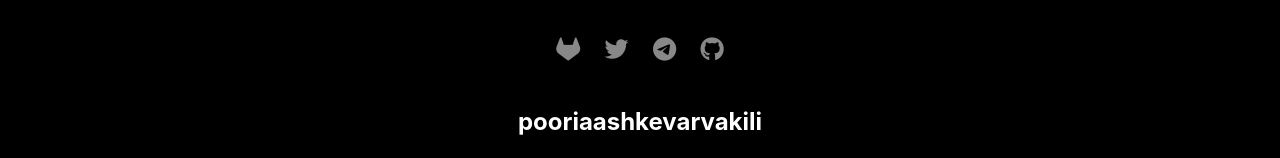
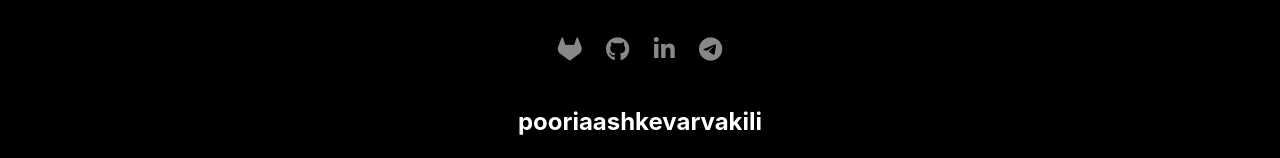
Before and after one commit to pooriaashkevarvakili/resume, a Next.js app: page /Footer in a window 1280 px wide. Shown: the top 158 px of the page. Built offline with nearby package versions, Linux system fonts and the light colour scheme.

Commit message:
firstcommit

```diff
--- a/pages/Footer.tsx
+++ b/pages/Footer.tsx
@@ -8,7 +8,13 @@ const Footer: React.FunctionComponent<AppProps> = ({
   return(
 <>
   <footer className="footer">
-      <div className="container text-center"><a className="cc-facebook btn btn-link" href="https://gitlab.com/pooriavakili"><i className="fa fa-gitlab fa-2x " aria-hidden="true"></i></a><a className="cc-twitter btn btn-link " href="https://twitter.com/pooriavakili09"><i className="fa fa-twitter fa-2x " aria-hidden="true"></i></a><a className="cc-google-plus btn btn-link" href="https://web.telegram.org/pooriaashkevarvakili"><i className="fa fa-telegram fa-2x" aria-hidden="true"></i></a><a className="cc-instagram btn btn-link" href="https://github.com/pooriavakili"><i className="fa fa-github fa-2x " aria-hidden="true"></i></a></div>
+        <div className="container text-center">
+          <a className="cc-facebook btn btn-link" href="https://gitlab.com/pooriavakili"><i className="fa fa-gitlab fa-2x " aria-hidden="true"></i></a>
+          <a className="cc-instagram btn btn-link" href="https://github.com/pooriavakili"><i className="fa fa-github fa-2x " aria-hidden="true"></i></a>
+          <a className="cc-twitter btn btn-link " href="https://www.linkedin.com/in/pooria-vakili-6457a917a/"><i className="fa fa-linkedin fa-2x " aria-hidden="true"></i></a>
+          <a className="cc-google-plus btn btn-link" href="https://web.telegram.org/pooriaashkevarvakili">
+            <i className="fa fa-telegram fa-2x" aria-hidden="true"></i></a>
+        </div>
       <div className="h4 title text-center">pooriaashkevarvakili</div>
       <div className="text-center text-muted">
         <p>&copy;  All rights reserved.resume pooriaashkevarvakili </p>
```
